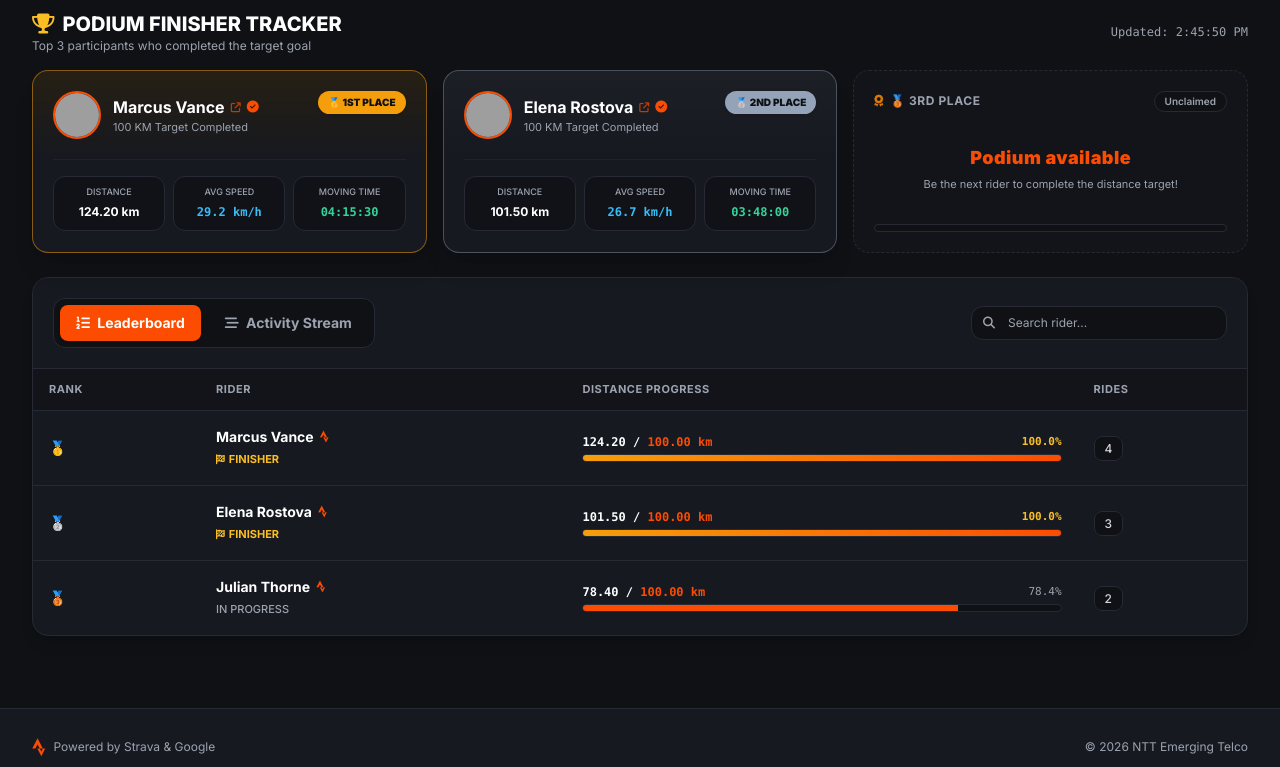
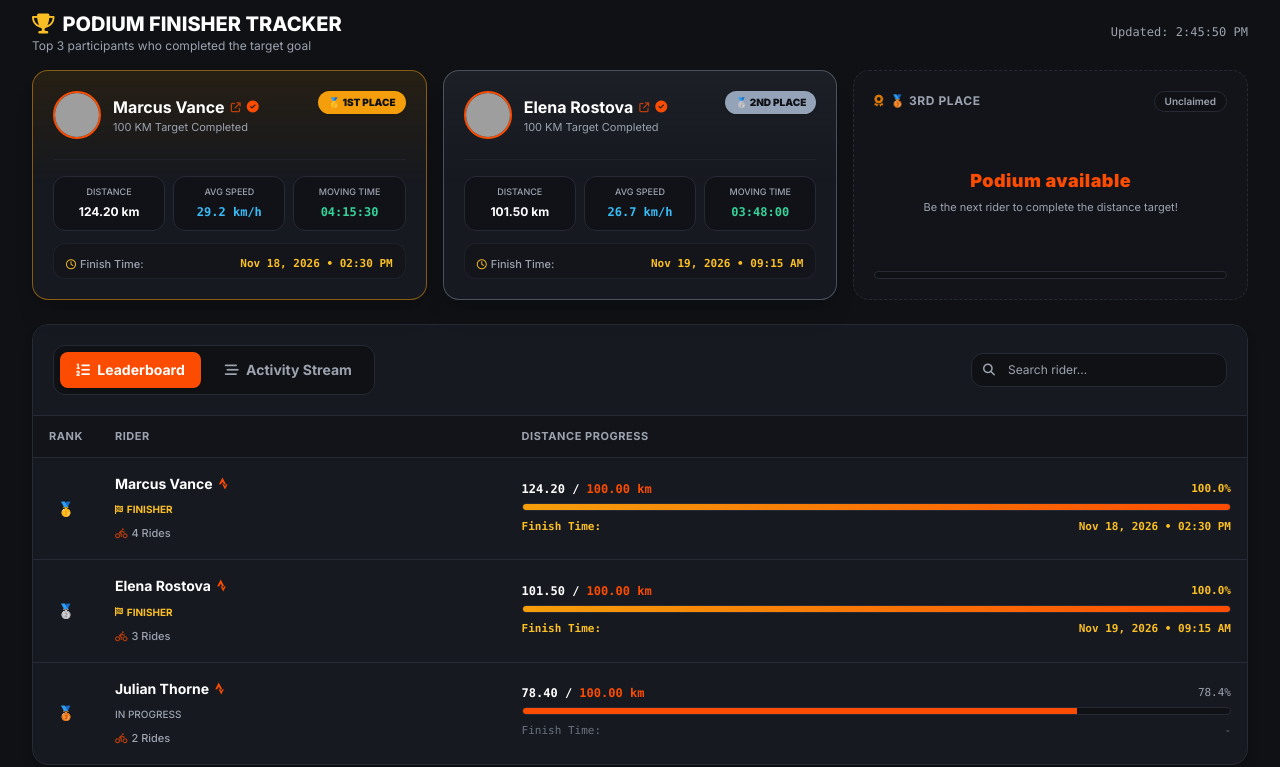
Before and after one commit to shuttercraftid/leaderboard-vride, a plain HTML site: page index.html in a window 1280 px wide. Shown: the part 428-1195 px from the top of the page. Drawn offline with nearby package versions, Linux system fonts and the light colour scheme; no server answers; grey boxes are pictures that could not be loaded.

Commit message:
Update index.html

```diff
--- a/index.html
+++ b/index.html
@@ -215,10 +215,9 @@
                 <table class="w-full text-left border-collapse">
                     <thead>
                         <tr class="bg-darkbg/50 text-gray-400 text-[11px] font-semibold uppercase tracking-wider border-b border-darkborder">
-                            <th class="py-3 px-4">Rank</th>
+                            <th class="py-3 px-4 w-12 text-center">Rank</th>
                             <th class="py-3 px-4">Rider</th>
                             <th class="py-3 px-4">Distance Progress</th>
-                            <th class="py-3 px-4">Rides</th>
                         </tr>
                     </thead>
                     <tbody id="leaderboardBody" class="divide-y divide-darkborder text-sm">
@@ -275,6 +274,7 @@
         const TARGET_GOAL_KM = 100.00;
         const AUTO_REFRESH_INTERVAL_MS = 300000; // 5 Minutes
         let autoRefreshTimer = null;
+        let finisherLogGlobal = [];
 
         // HELPER FUNCTION: FORMAT DISTANCE SAFELY TO 2 DECIMAL PLACES
         function formatDistanceKm(val) {
@@ -282,10 +282,24 @@
             return isNaN(num) ? '0.00' : num.toFixed(2);
         }
 
-        // FALLBACK INITIAL DATASET (WITH CYCLING SPEED KM/H)
+        // HELPER FUNCTION: FORMAT DATE & TIME CLEANLY
+        function formatDateTime(timestampStr) {
+            if (!timestampStr || timestampStr === '-' || timestampStr === 'N/A') return '-';
+            try {
+                const d = new Date(timestampStr);
+                if (isNaN(d.getTime())) return timestampStr;
+                const datePart = d.toLocaleDateString(undefined, { month: 'short', day: 'numeric', year: 'numeric' });
+                const timePart = d.toLocaleTimeString([], { hour: '2-digit', minute: '2-digit' });
+                return `${datePart} • ${timePart}`;
+            } catch (e) {
+                return timestampStr;
+            }
+        }
+
+        // FALLBACK INITIAL DATASET (WITH CYCLING SPEED KM/H & FINISH TIMESTAMPS)
         let sampleLeaderboard = [
-            { rank: 1, athlete_name: 'Marcus Vance', strava_id: '12345678', total_distance_km: 124.20, total_elev_gain_m: 850, total_moving_time: '04:15:30', total_activities: 4, avg_speed_km_h: '29.2', progress: '100%', finisher_status: 'FINISHED' },
-            { rank: 2, athlete_name: 'Elena Rostova', strava_id: '87654321', total_distance_km: 101.50, total_elev_gain_m: 620, total_moving_time: '03:48:00', total_activities: 3, avg_speed_km_h: '26.7', progress: '100%', finisher_status: 'FINISHED' },
+            { rank: 1, athlete_name: 'Marcus Vance', strava_id: '12345678', total_distance_km: 124.20, total_elev_gain_m: 850, total_moving_time: '04:15:30', total_activities: 4, avg_speed_km_h: '29.2', progress: '100%', finisher_status: 'FINISHED', finish_timestamp: '2026-11-18T14:30:00.000Z' },
+            { rank: 2, athlete_name: 'Elena Rostova', strava_id: '87654321', total_distance_km: 101.50, total_elev_gain_m: 620, total_moving_time: '03:48:00', total_activities: 3, avg_speed_km_h: '26.7', progress: '100%', finisher_status: 'FINISHED', finish_timestamp: '2026-11-19T09:15:00.000Z' },
             { rank: 3, athlete_name: 'Julian Thorne', strava_id: '45678912', total_distance_km: 78.40, total_elev_gain_m: 410, total_moving_time: '03:11:12', total_activities: 2, avg_speed_km_h: '24.6', progress: '78.4%', finisher_status: 'IN PROGRESS' }
         ];
 
@@ -317,7 +331,6 @@
             }
             if (!distanceKm || distanceKm <= 0 || !movingTimeStr || movingTimeStr === '-') return '-';
 
-            // If raw speed comes as MM:SS pace string from older format, convert pace to km/h
             if (typeof rawSpeed === 'string' && rawSpeed.includes(':')) {
                 const pParts = rawSpeed.split(':').map(Number);
                 const paceSeconds = pParts.length === 2 ? pParts[0] * 60 + pParts[1] : 0;
@@ -334,6 +347,20 @@
             if (totalSecs <= 0) return '-';
             const hours = totalSecs / 3600;
             return (distanceKm / hours).toFixed(1);
+        }
+
+        // HELPER FUNCTION: EXTRACT FINISH TIMESTAMP FOR ATHLETE
+        function getAthleteFinishTimestamp(rider) {
+            const explicitTs = rider.finish_timestamp || rider.finisher_timestamp || rider.finish_time || rider.finishtimestamp;
+            if (explicitTs) return explicitTs;
+
+            if (rider.strava_id && finisherLogGlobal && finisherLogGlobal.length > 0) {
+                const match = finisherLogGlobal.find(f => (f.strava_id || f.stravaid || '').toString().trim() === rider.strava_id.toString().trim());
+                if (match) {
+                    return match.finish_timestamp || match.finishtimestamp || match.timestamp || match.sync_timestamp || '';
+                }
+            }
+            return '';
         }
 
         // INIT APP & AUTO-REFRESH TIMER
@@ -361,6 +388,7 @@
             }
 
             if (!APPS_SCRIPT_WEB_APP_URL || APPS_SCRIPT_WEB_APP_URL === 'YOUR_APPS_SCRIPT_WEB_APP_URL_HERE') {
+                finisherLogGlobal = [];
                 renderDashboard(sampleLeaderboard, sampleActivityLogs);
                 if (userInitiated) showToast("Using sample data. Configure APPS_SCRIPT_WEB_APP_URL in JavaScript.");
                 if (refreshBtnIcon) refreshBtnIcon.classList.remove('fa-spin');
@@ -370,6 +398,10 @@
             try {
                 const response = await fetch(APPS_SCRIPT_WEB_APP_URL);
                 const data = await response.json();
+
+                if (data.finisherLog) {
+                    finisherLogGlobal = data.finisherLog;
+                }
 
                 if (data.leaderboard && data.activityLog) {
                     renderDashboard(data.leaderboard, data.activityLog);
@@ -414,7 +446,7 @@
             document.getElementById('statFinishersCount').innerText = totalFinishers;
         }
 
-        // 2. PODIUM FINISHER TRACKER RENDERER (CYCLING SPEED KM/H)
+        // 2. PODIUM FINISHER TRACKER RENDERER (WITH FINISH TIME DISPLAY)
         function renderPodium(leaderboard) {
             const container = document.getElementById('podiumContainer');
 
@@ -437,6 +469,8 @@
                     const cleanTime = formatTimeValue(finisher.total_moving_time);
                     const speedVal = getSpeedKmh(cleanTime, distVal, finisher.avg_speed_km_h || finisher.avg_speed_kmh || finisher.pace_min_km);
                     const stravaId = finisher.strava_id || finisher.athlete_id || '';
+                    const rawFinishTs = getAthleteFinishTimestamp(finisher);
+                    const formattedFinishTime = formatDateTime(rawFinishTs);
 
                     const athleteNameHtml = stravaId
                         ? `<a href="https://www.strava.com/athletes/${stravaId}" target="_blank" rel="noopener noreferrer" class="font-bold text-white text-base hover:text-strava transition-colors flex items-center gap-1.5 group">
@@ -446,7 +480,8 @@
                         : `<h4 class="font-bold text-white text-base">${finisher.athlete_name}</h4>`;
 
                     return `
-                        <div class="podium-card border ${config.color} p-5 rounded-2xl relative overflow-hidden shadow-xl">
+                        <div class="podium-card border ${config.color} p-5 rounded-2xl relative overflow-hidden shadow-xl flex flex-col justify-between">
+                            <div>
                                 <div class="flex items-start justify-between">
                                     <div class="flex items-center space-x-3">
                                         <img src="${avatarUrl}" alt="${finisher.athlete_name}" class="w-12 h-12 rounded-full border-2 border-strava object-cover">
@@ -479,6 +514,15 @@
                                     </div>
                                 </div>
                             </div>
+
+                            <!-- Finish Time Info Box -->
+                            <div class="mt-3 pt-3 border-t border-darkborder/40 flex items-center justify-between text-xs bg-darkbg/40 px-3 py-1.5 rounded-xl border border-darkborder/60">
+                                <span class="text-gray-400 text-[11px] font-medium flex items-center gap-1">
+                                    <i class="fa-regular fa-clock text-amber-400 text-[10px]"></i> Finish Time:
+                                </span>
+                                <span class="font-mono text-[11px] text-amber-400 font-bold">${formattedFinishTime}</span>
+                            </div>
+                        </div>
                     `;
                 } else {
                     return `
@@ -506,7 +550,7 @@
             }).join('');
         }
 
-        // 3. LEADERBOARD TABLE RENDERER
+        // 3. LEADERBOARD TABLE RENDERER (UPDATED: 3-LINE RIDER & 3-LINE DISTANCE PROGRESS, RIDES COL REMOVED)
         function renderLeaderboardTable(leaderboard) {
             const tbody = document.getElementById('leaderboardBody');
 
@@ -516,52 +560,81 @@
                 const distance = parseFloat(rider.total_distance_km) || 0;
                 const progressPct = Math.min(100, ((distance / TARGET_GOAL_KM) * 100)).toFixed(1);
                 const stravaId = rider.strava_id || rider.athlete_id || '';
+                const totalRides = rider.total_activities || rider.activities || 1;
+                const rawFinishTs = getAthleteFinishTimestamp(rider);
+                const formattedFinishTime = formatDateTime(rawFinishTs);
 
+                // Line 1 RIDER: Single line with truncation on mobile screens to prevent wrapping
                 const athleteNameHtml = stravaId
-                    ? `<a href="https://www.strava.com/athletes/${stravaId}" target="_blank" rel="noopener noreferrer" class="font-bold text-white hover:text-strava transition-colors flex items-center gap-1.5 group">
-                        ${rider.athlete_name}
-                        <i class="fa-brands fa-strava text-strava text-xs group-hover:scale-110 transition-transform" title="View Strava Profile"></i>
+                    ? `<a href="https://www.strava.com/athletes/${stravaId}" target="_blank" rel="noopener noreferrer" class="font-bold text-white hover:text-strava transition-colors flex items-center gap-1.5 group truncate max-w-[130px] sm:max-w-[200px] inline-block align-bottom">
+                        <span class="truncate">${rider.athlete_name}</span>
+                        <i class="fa-brands fa-strava text-strava text-xs group-hover:scale-110 transition-transform shrink-0" title="View Strava Profile"></i>
                        </a>`
-                    : `<div class="font-bold text-white flex items-center gap-1.5">
-                        ${rider.athlete_name}
-                        <i class="fa-brands fa-strava text-strava text-xs" title="Strava Club Member"></i>
+                    : `<div class="font-bold text-white flex items-center gap-1.5 truncate max-w-[130px] sm:max-w-[200px]">
+                        <span class="truncate">${rider.athlete_name}</span>
+                        <i class="fa-brands fa-strava text-strava text-xs shrink-0" title="Strava Club Member"></i>
                        </div>`;
 
+                // Line 2 RIDER: Status Badge
                 const statusBadgeHtml = isFinisher
-                    ? `<span class="text-[11px] text-amber-400 font-bold flex items-center gap-1 mt-0.5">
-                        <i class="fa-solid fa-flag-checkered text-[10px]"></i> FINISHER
+                    ? `<span class="text-[10px] text-amber-400 font-bold inline-flex items-center gap-1">
+                        <i class="fa-solid fa-flag-checkered text-[9px]"></i> FINISHER
                        </span>`
-                    : `<span class="text-[11px] text-gray-400 font-medium flex items-center gap-1 mt-0.5">
+                    : `<span class="text-[10px] text-gray-400 font-medium inline-flex items-center gap-1">
                         IN PROGRESS
                        </span>`;
 
+                // Line 3 RIDER: Total Ride Quantity
+                const totalRidesHtml = `<span class="text-[11px] text-gray-400 font-medium flex items-center gap-1">
+                    <i class="fa-solid fa-person-biking text-[10px] text-strava/70"></i> ${totalRides} ${totalRides === 1 ? 'Ride' : 'Rides'}
+                </span>`;
+
+                // Line 3 DISTANCE PROGRESS: Completion Date/Time
+                const finishTimeLineHtml = isFinisher && formattedFinishTime !== '-'
+                    ? `<div class="flex items-center justify-between text-[11px] font-mono text-amber-400 font-bold">
+                        <span>Finish Time:</span>
+                        <span>${formattedFinishTime}</span>
+                       </div>`
+                    : `<div class="flex items-center justify-between text-[11px] font-mono text-gray-500">
+                        <span>Finish Time:</span>
+                        <span>-</span>
+                       </div>`;
+
                 return `
                     <tr class="hover:bg-darkbg/40 transition-colors">
-                        <td class="py-4 px-4 font-bold text-gray-300">
+                        <td class="py-4 px-4 font-bold text-gray-300 text-center">
                             ${rank === 1 ? '🥇' : rank === 2 ? '🥈' : rank === 3 ? '🥉' : `#${rank}`}
                         </td>
+                        <!-- COLUMN 1: RIDER (3 LINES) -->
                         <td class="py-4 px-4">
-                            ${athleteNameHtml}
-                            ${statusBadgeHtml}
+                            <div class="flex flex-col space-y-1">
+                                <div>${athleteNameHtml}</div>
+                                <div>${statusBadgeHtml}</div>
+                                <div>${totalRidesHtml}</div>
+                            </div>
                         </td>
-                        <td class="py-4 px-4 min-w-[200px]">
-                            <div class="flex items-center justify-between text-xs mb-1 font-mono">
+                        <!-- COLUMN 2: DISTANCE PROGRESS (3 LINES) -->
+                        <td class="py-4 px-4 min-w-[220px]">
+                            <div class="flex flex-col space-y-1.5">
+                                <!-- Line 1: Distance fraction and % -->
+                                <div class="flex items-center justify-between text-xs font-mono">
                                     <span class="font-bold text-white">${formatDistanceKm(distance)} / <span class="text-strava font-bold">${formatDistanceKm(TARGET_GOAL_KM)} km</span></span>
                                     <span class="text-[11px] ${isFinisher ? 'text-amber-400 font-bold' : 'text-gray-400'}">${progressPct}%</span>
                                 </div>
+                                <!-- Line 2: Progress bar -->
                                 <div class="w-full bg-darkbg rounded-full h-2 overflow-hidden border border-darkborder">
                                     <div class="h-full ${isFinisher ? 'bg-gradient-to-r from-amber-500 to-strava' : 'bg-strava'} transition-all duration-500" style="width: ${progressPct}%"></div>
                                 </div>
-                        </td>
-                        <td class="py-4 px-4 text-gray-300 font-medium">
-                            <span class="bg-darkbg border border-darkborder px-2.5 py-1 rounded-lg text-xs">${rider.total_activities || 1}</span>
+                                <!-- Line 3: Finish Time -->
+                                ${finishTimeLineHtml}
+                            </div>
                         </td>
                     </tr>
                 `;
             }).join('');
         }
 
-        // 4. LIVE ACTIVITY LOG TABLE RENDERER (UPDATED FOR SPEED KM/H)
+        // 4. LIVE ACTIVITY LOG TABLE RENDERER
         function renderActivityLogTable(activityLog) {
             const tbody = document.getElementById('activityLogBody');
 
```
Lines whose indentation alone changed are shown as unchanged.
